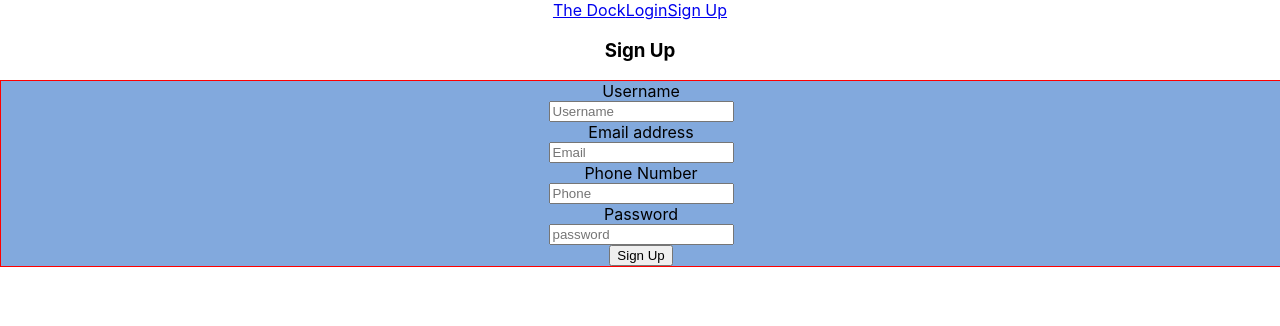
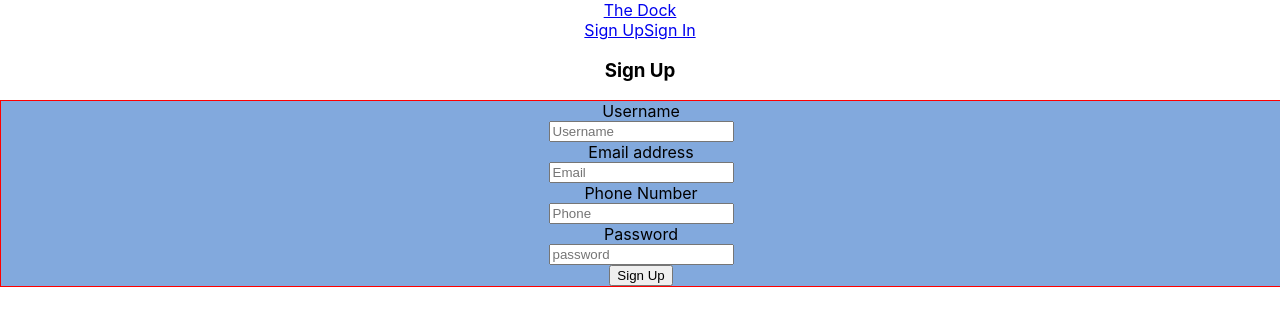
Before and after one commit to MattMoyka/The-Dock, a React (Create React App) app in the folder client/: page /signup in a window 1280 px wide. Shown: the top 326 px of the page. Built offline with nearby package versions, Linux system fonts and the light colour scheme.

Commit message:
updating nav bar with sign in/out, added buttons to add and edit page

```diff
--- a/client/src/components/Layout/Layout.jsx
+++ b/client/src/components/Layout/Layout.jsx
@@ -1,6 +1,7 @@
 import Nav from "../Nav/Nav"
 
 export default function Layout(props) {
+  console.log(props.user)
   return (
     <div className='layout'>
       <Nav user={props.user} />
--- a/client/src/components/Nav/Nav.jsx
+++ b/client/src/components/Nav/Nav.jsx
@@ -1,11 +1,39 @@
-import { Link } from "react-router-dom"
+import { NavLink } from "react-router-dom"
 
-export default function Nav() {
+
+const authenticatedOptions = (
+  <>
+    <NavLink to='/new'>Add Item</NavLink>
+    <NavLink to='/items'>Sign Out</NavLink>
+  </>
+)
+
+const unauthenticatedOptions = (
+  <>
+    <NavLink className="link" to="/signup">Sign Up</NavLink>
+    <NavLink className="link" to="/signin">Sign In</NavLink>
+  </>
+)
+
+// const alwaysOptions = (
+//   <>
+//     <NavLink className="link" to="/items">Items</NavLink>
+//   </>
+// )
+
+export default function Nav(props) {
+  const { user } = props
+  console.log(user)
   return (
-    <div>
-      <Link to='/items'>The Dock</Link>
-      <Link to='/signin'>Login</Link>
-      <Link to='/signup'>Sign Up</Link>
-    </div>
+    <nav>
+      <div>
+        <NavLink to='/items'>The Dock</NavLink>
+        <div>
+          {user && <div className="link welcome">Welcome, {user.username}</div>}
+          {/* {alwaysOptions} */}
+          {user ? authenticatedOptions : unauthenticatedOptions}
+        </div>
+      </div>
+    </nav>
   )
 }
--- a/client/src/screens/AddItem/AddItem.jsx
+++ b/client/src/screens/AddItem/AddItem.jsx
@@ -1,11 +1,11 @@
 import Layout from '../../components/Layout/Layout'
 import { createItem } from "../../Services/items"
 import { useState } from "react"
-import {Redirect} from 'react-router-dom'
+import { Redirect } from 'react-router-dom'
 
-export default function AddItem() {
+export default function AddItem(props) {
   const [item, setItem] = useState({
-    title: '', category: '', price: '', imgURL:'', description:'', location:''
+    title: '', category: '', price: '', imgURL: '', description: '', location: ''
   })
   const [isCreated, setCreated] = useState(false)
 
@@ -27,8 +27,8 @@ export default function AddItem() {
 
   return (
     <div>
-      <Layout />
-      <form className='create-form'onSubmit={handleSubmit}>
+      <Layout user={props.user}>
+        <form className='create-form' onSubmit={handleSubmit}>
           <input
             className='input-name'
             placeholder='Title'
@@ -83,6 +83,7 @@ export default function AddItem() {
             Submit
           </button>
         </form>
+      </Layout>
     </div>
   )
 }
--- a/client/src/screens/Details/Details.jsx
+++ b/client/src/screens/Details/Details.jsx
@@ -1,10 +1,10 @@
 import Layout from "../../components/Layout/Layout";
-import { useParams } from 'react-router-dom'
+import { useParams, Link } from 'react-router-dom'
 import { useState, useEffect } from 'react'
 import { getItem } from '../../Services/items'
 
 
-export default function Details() {
+export default function Details(props) {
   const { id } = useParams()
   const [item, setItem] = useState(null)
 
@@ -18,7 +18,7 @@ export default function Details() {
 
   return (
     <div>
-      <Layout>
+      <Layout user={props.user}>
         <div>
           <img src={item?.imgURL} alt={item?.title} />
           <div>
@@ -27,6 +27,7 @@ export default function Details() {
             <h2>{item?.description}</h2>
             <p>{item?.price}</p>
             <button onClick={() => alert('congrats on the purchase')}>Rent Now</button>
+            <Link to={`/edit/${item._id}`}>Edit</Link>
           </div>
         </div>
       </Layout>
--- a/client/src/screens/EditItem/EditItem.jsx
+++ b/client/src/screens/EditItem/EditItem.jsx
@@ -1,12 +1,12 @@
 import { useState, useEffect } from "react"
 import { getItem, updateItem } from "../../Services/items"
 import { useParams, Redirect } from 'react-router-dom'
-import  Layout  from '../../components/Layout/Layout'
+import Layout from '../../components/Layout/Layout'
 
 
-export default function EditItem() {
+export default function EditItem(props) {
   const [item, setItem] = useState({
-      title: '', category: '', price: '', imgURL:'', description:'', location:''
+    title: '', category: '', price: '', imgURL: '', description: '', location: ''
   })
   const [isUpdated, setUpdated] = useState(false)
 
@@ -37,8 +37,8 @@ export default function EditItem() {
 
   return (
     <div>
-      <Layout />
-      <form className='create-form'onSubmit={handleSubmit}>
+      <Layout user={props.user}>
+        <form className='create-form' onSubmit={handleSubmit}>
           <input
             className='input-name'
             placeholder='Title'
@@ -93,7 +93,7 @@ export default function EditItem() {
             Edit
           </button>
         </form>
-
+      </Layout>
     </div>
   )
 }
--- a/client/src/screens/Landing/Landing.jsx
+++ b/client/src/screens/Landing/Landing.jsx
@@ -1,7 +1,12 @@
-export default function Landing() {
+import { Link } from 'react-router-dom'
+import Layout from '../../components/Layout/Layout'
+
+export default function Landing(props) {
   return (
     <div>
-
+      <Layout user={props.user}>
+        Landing
+      </Layout>
     </div>
   )
 }
--- a/client/src/screens/Listing/Listing.jsx
+++ b/client/src/screens/Listing/Listing.jsx
@@ -4,7 +4,7 @@ import Layout from '../../components/Layout/Layout'
 import { Link } from 'react-router-dom'
 
 
-export default function Listing() {
+export default function Listing(props) {
 
   const [items, setItems] = useState([])
 
@@ -17,7 +17,7 @@ export default function Listing() {
   }, [])
 
   return (
-    <Layout>
+    <Layout user={props.user}>
       <div>
         {items.map(item => {
           return (
```
Lines whose indentation alone changed are shown as unchanged.
